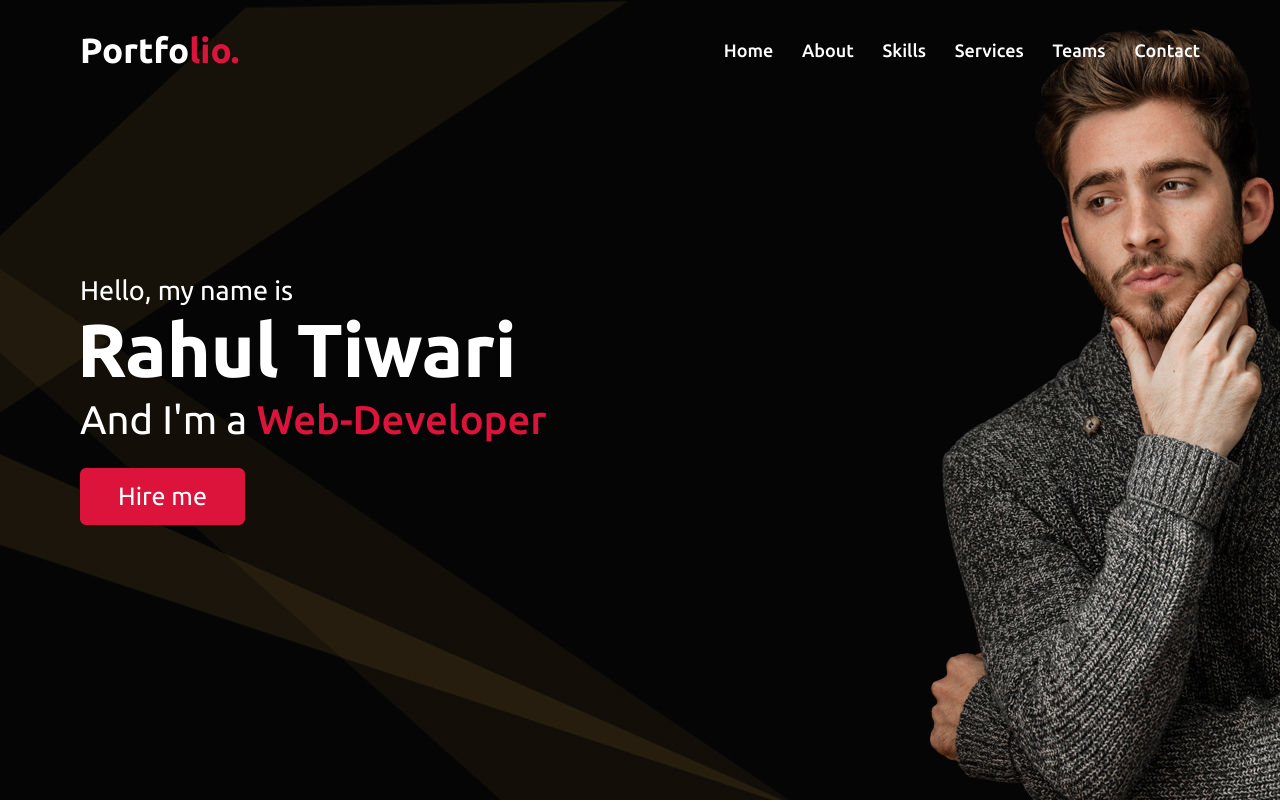
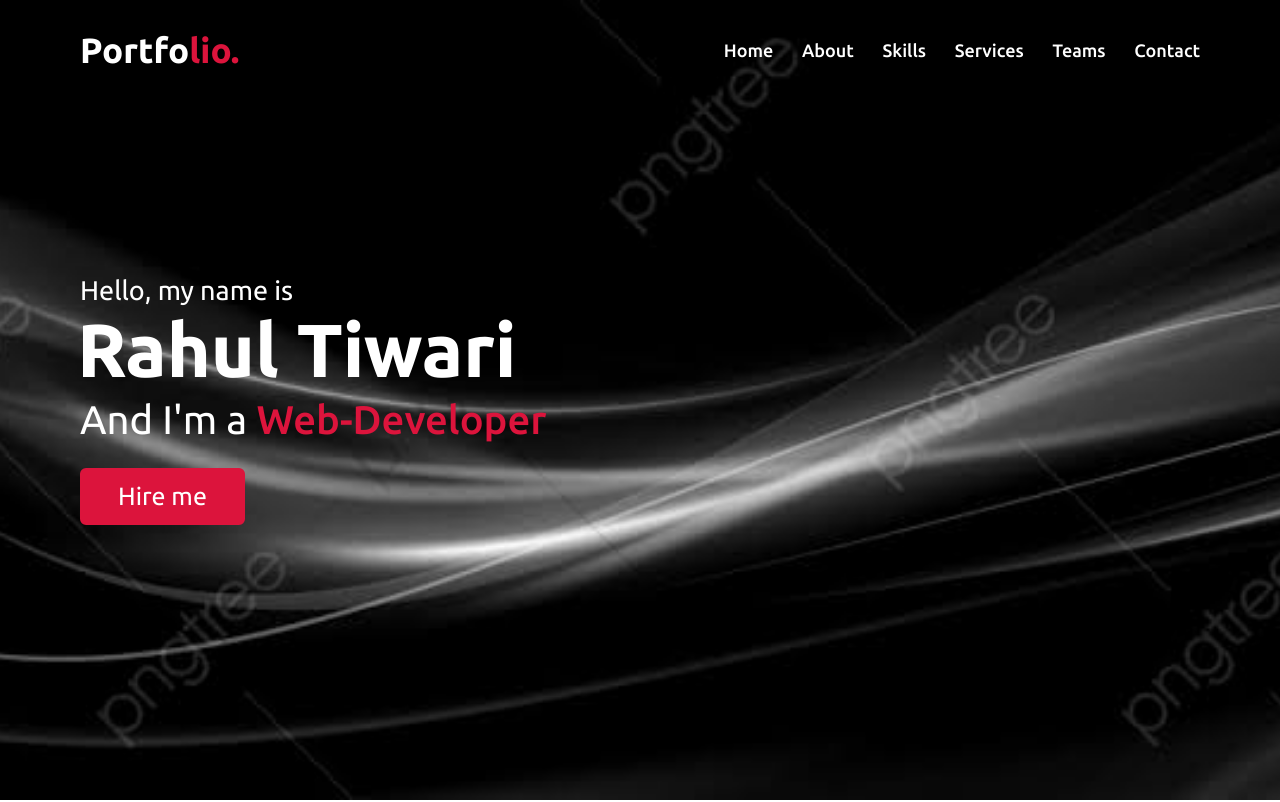
Before and after one commit to r109431968/Portfolio-html-css-javascript, a plain HTML site: page index.html in a window 1280 px wide. Shown: the top 802 px of the page. Drawn offline with nearby package versions, Linux system fonts and the light colour scheme.

Commit message:
style.css

```diff
--- a/style.css
+++ b/style.css
@@ -157,7 +157,7 @@ section .title::after{
 /* home section styling */
 .home{
     display: flex;
-    background: url("banner.jpg") no-repeat center;
+    background: url("blackbanner.jpeg") no-repeat center;
     height: 100vh;
     color: #fff;
     min-height: 500px;
```
